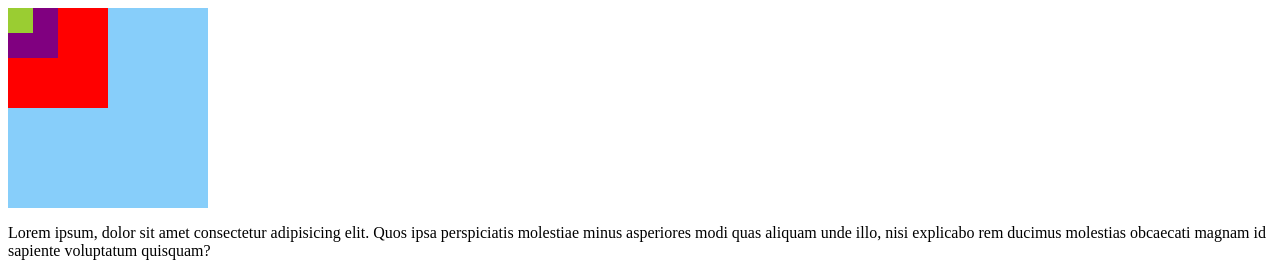
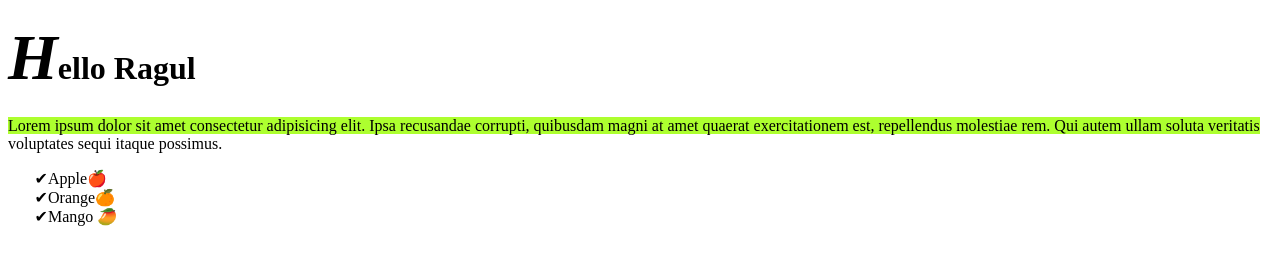
Before and after one commit to Dinesh107/RFSMar24Trendnologies, a plain HTML site: page index.html in a window 1280 px wide. Shown: the top 273 px of the page. Drawn offline with Linux system fonts and the light colour scheme.

Commit message:
SecondCommit

```diff
--- a/index.html
+++ b/index.html
@@ -484,7 +484,7 @@ below code is for height and width
 
    </div>
 
-   -->
+
 
    <div id="box1">
     <div id="box2">
@@ -542,6 +542,47 @@ below code is for height and width
 
    <p>Lorem ipsum, dolor sit amet consectetur adipisicing elit. Quos ipsa perspiciatis molestiae minus asperiores modi quas aliquam unde illo, nisi explicabo rem ducimus molestias obcaecati magnam id sapiente voluptatum quisquam?</p>
 
+  below code is for adding background image
+
+
+  <h1>Welcome</h1>
+  <p>Lorem ipsum, dolor sit amet consectetur adipisicing elit. Ab, maiores labore! Debitis similique provident asperiores quasi, nisi, veniam impedit tempora ex porro veritatis excepturi. Placeat eaque at possimus labore adipisci.</p>
+
+
+below code is for pseudo-classes
+
+
+ <a href="https://www.google.com">Google</a>
+
+
+
+ <ul>
+   <li>This is #1</li>
+   <li>This is #2</li>
+   <li>This is #3</li>
+   <li>This is #4</li>
+   <li>This is #5</li>
+   <li>This is #6</li>
+   <li>This is #7</li>
+   <li>This is #8</li>
+   <li>This is #9</li>
+   <li>This is #10</li>
+ </ul>
+
+   <div id="greet">
+    hover here
+    <p>Hello Rahul</p>
+   </div>
+-->
+
+   <h1>Hello Ragul</h1>
+   <p>Lorem ipsum dolor sit amet consectetur adipisicing elit. Ipsa recusandae corrupti, quibusdam magni at amet quaerat exercitationem est, repellendus molestiae rem. Qui autem ullam soluta veritatis voluptates sequi itaque possimus.</p>
+
+   <ul id="fruits">
+     <li id="apple">Apple</li>
+     <li id="orange" >Orange</li>
+     <li id="mango">Mango</li>
+   </ul>
 
   </body>
 </html>
--- a/style.css
+++ b/style.css
@@ -305,7 +305,7 @@ p {
    text-align: center;
     min-height: 50%;
 
-}  */
+}
 
 #box1 {
 
@@ -321,7 +321,7 @@ p {
 /* position: fixed; */
 /* right: 0px; */
 /* left: 0px; */
-   /* bottom: 0px; */
+/* bottom: 0px;
 }
 
 
@@ -357,3 +357,89 @@ p {
    left: 13px;
 
 }
+
+body {
+
+   background-image: url(Images/background1.jpg);
+   background-repeat: no-repeat;
+   background-position: center;
+   background-attachment: fixed;
+   background-size: cover;
+}
+
+a:hover {
+
+  color: chartreuse;
+  font-size: 1.5em;
+
+}
+
+li:hover {
+
+  background-color: chartreuse;
+
+}
+
+li:not(:hover) {
+
+   background-color: lightgrey;
+
+}
+
+
+li:nth-child(3n) {
+
+   background-color: yellow;
+
+}
+
+#greet p {
+
+  background-color: lightblue;
+  padding: 10px;
+  display: none;
+
+}
+
+#greet:hover p {
+
+   display: block;
+
+} */
+
+h1::first-letter {
+  font-size: 2em;
+  font-style: italic;
+}
+
+p::first-line {
+  background-color: greenyellow;
+}
+
+p::selection {
+  color: white;
+  background-color: blueviolet;
+}
+
+#fruits li::before {
+  /* content: "✔"; */
+}
+
+#apple::after {
+  content: "🍎";
+}
+
+
+#orange::after {
+   content: "🍊";
+ }
+
+ #mango::after {
+   content: " 🥭";
+ }
+
+ #fruits li::marker {
+
+   content: "✔";
+
+ }
```
Lines whose indentation alone changed are shown as unchanged.
